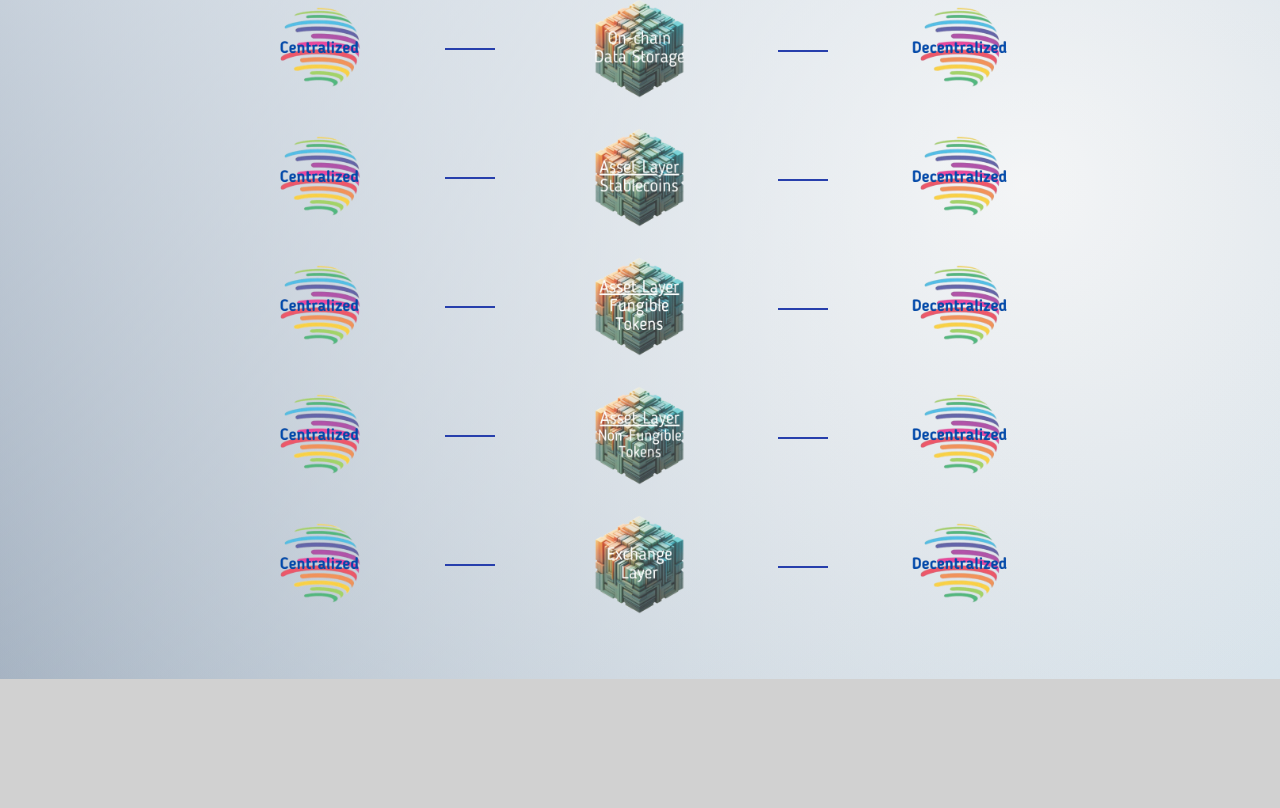
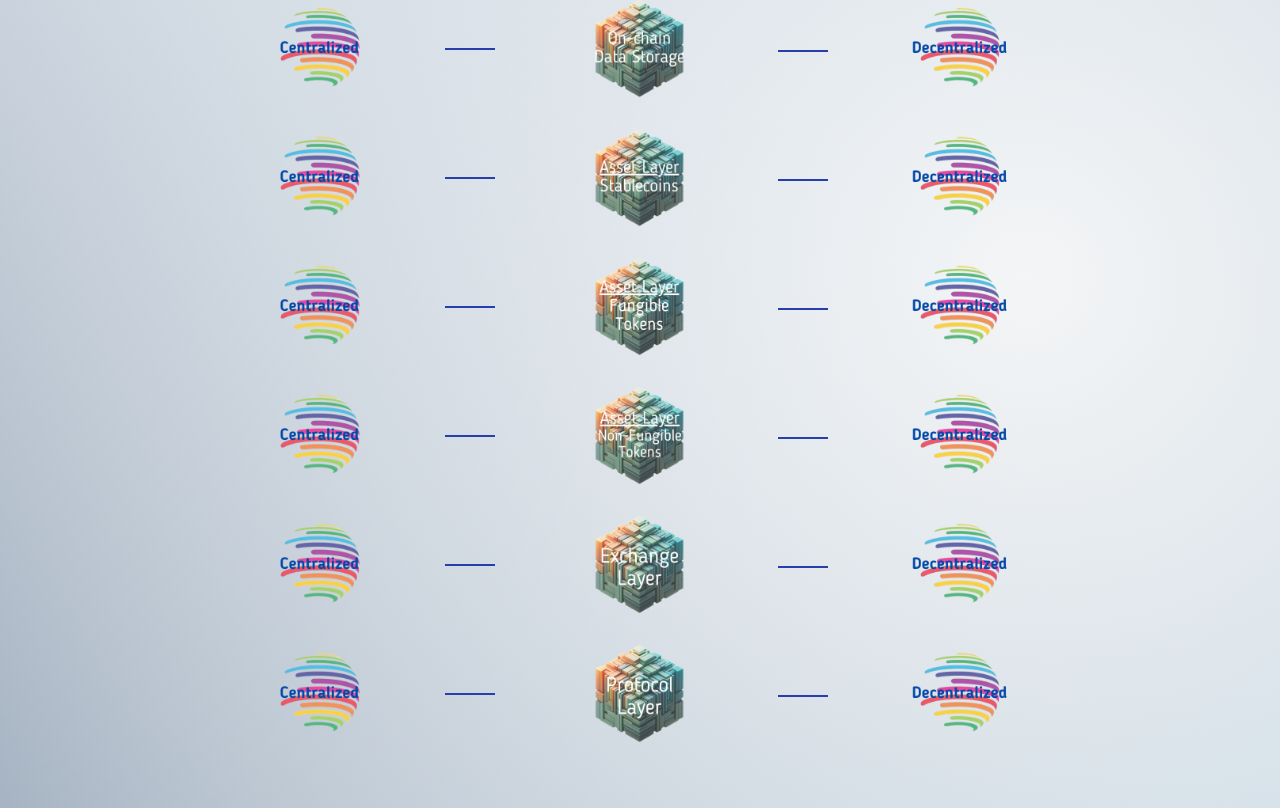
Before and after one commit to CryptoPolicyDAO/website, a React (Vite) app: page /#/matrix in a window 1280 px wide. Shown: the part 969-1777 px from the top of the page. Before the commit the page ends 1648 px from the top, so only its background shows below. Built offline with nearby package versions, Linux system fonts and the light colour scheme.

Commit message:
matrix content

```diff
--- a/src/pages/Matrix.jsx
+++ b/src/pages/Matrix.jsx
@@ -2942,10 +2942,222 @@ function Matrix() {
             </div>
           </div>
         </div>
+
         <div className="hover-text">
           <h2>
             <div className="text-left mb-5 pl-10">
               <div className="header">Exchange Layer</div>
+              <ul className="pl-12">
+                <li className="topic">
+                  <div>
+                    <h3>Government Concerns</h3>
+                    <ul className="list-disc pl-12 description">
+                      <li>
+                        Protecting Consumers from loss of use due to a
+                        geopolitical situation
+                      </li>
+                      <li>
+                        Amount of electricity required to maintain the
+                        blockchain and the amount per transaction
+                      </li>
+                    </ul>
+                  </div>
+                </li>
+              </ul>
+              <ul className="pl-12">
+                <li className="topic">
+                  <div>
+                    <h3>Consumer Risks</h3>
+                    <ul className="list-disc pl-12 description">
+                      <li>
+                        Potential geopolitical risks leading to electricity
+                        access disruptions
+                      </li>
+                    </ul>
+                  </div>
+                </li>
+              </ul>
+              <ul className="pl-12">
+                <li className="topic">
+                  <div>
+                    <h3>Cons to over-regulation</h3>
+                    <ul className="list-disc pl-12 description">
+                      <li>
+                        Potential geopolitical risks leading to electricity
+                        access disruptions
+                      </li>
+                    </ul>
+                  </div>
+                </li>
+              </ul>
+              <ul className="pl-12">
+                <li className="topic">
+                  <div>
+                    <h3>Cons to lack of regulation</h3>
+                    <ul className="list-disc pl-12 description">
+                      <li>
+                        Potential risks of concentration and control by certain
+                        countries
+                      </li>
+                    </ul>
+                  </div>
+                </li>
+              </ul>
+            </div>
+          </h2>
+        </div>
+        <div className="section-col" id="section1">
+          <div className="section">
+            <div className="section-in">
+              <div
+                className="image1" // Apply the className for background image styles
+                style={{
+                  width: "99px",
+                  height: "99px", // Set a specific height to ensure visibility
+                  margin: "0 auto",
+                  backgroundImage: "var(--image1)", // Set the background image using CSS variable
+                  backgroundSize: "contain",
+                  backgroundRepeat: "no-repeat", // Ensure the background image isn't repeated
+                }}
+              ></div>
+            </div>
+          </div>
+        </div>
+        <div className="hover-text">
+          <h2>
+            <div className="text-left mb-5 pl-10">
+              <div className="header">Protocol Layer</div>
+              <ul className="pl-12">
+                <li className="topic">
+                  <div>
+                    <h3>Government Concerns</h3>
+                    <ul className="list-disc pl-12 description">
+                      <li>
+                        Protecting consumers from loss of use due to a
+                        geopolitical situation
+                      </li>
+                      <li>
+                        Amount of electricity required to maintain the
+                        blockchain and the amount per transaction
+                      </li>
+                    </ul>
+                  </div>
+                </li>
+              </ul>
+              <ul className="pl-12">
+                <li className="topic">
+                  <div>
+                    <h3>Consumer Risks</h3>
+                    <ul className="list-disc pl-12 description">
+                      <li>
+                        Potential geopolitical risks leading to electricity
+                        access disruptions
+                      </li>
+                    </ul>
+                  </div>
+                </li>
+              </ul>
+              <ul className="pl-12">
+                <li className="topic">
+                  <div>
+                    <h3>Cons to over-regulation</h3>
+                    <ul className="list-disc pl-12 description">
+                      <li>
+                        Inability to use the blockchain to solve real-world
+                        problems
+                      </li>
+                      <li>Inhibiting technological growth</li>
+                      <li>Limiting economic growth</li>
+                    </ul>
+                  </div>
+                </li>
+              </ul>
+              <ul className="pl-12">
+                <li className="topic">
+                  <div>
+                    <h3>Cons to lack of regulation</h3>
+                    <ul className="list-disc pl-12 description">
+                      <li>
+                        Potential risks of concentration and control by certain
+                        countries
+                      </li>
+                    </ul>
+                  </div>
+                </li>
+              </ul>
+            </div>
+          </h2>
+        </div>
+        <div className="section-col">
+          <div className="section">
+            <div className="section-in">
+              <img
+                src="protocol.png"
+                alt="Logo"
+                style={{
+                  display: "block",
+                  width: "99px",
+                  height: "auto",
+                  margin: "0 auto",
+                }}
+              />
+            </div>
+          </div>
+          <div
+            className="line"
+            style={{
+              position: "absolute",
+              top: "50%",
+              left: "-3%",
+              transform: "translate(-50%, -50%)",
+              width: "50px",
+              height: "2px",
+              background: "var(--nav5)",
+            }}
+          ></div>
+          <div
+            className="line"
+            style={{
+              position: "absolute",
+              top: "50%",
+              right: "-1%",
+              transform: "translate(50%, 50%)",
+              width: "50px",
+              height: "2px",
+              background: "var(--nav5)",
+            }}
+          ></div>
+        </div>
+        <div className="hover-text">
+          <h2
+            className="text-3xl"
+            style={{ maxWidth: "400px", color: "var(--hover-subtext)" }}
+          >
+            This row applies to companies that operate as a project deployed on
+            the blockchain.
+          </h2>
+        </div>
+        <div className="section-col">
+          <div className="section">
+            <div className="section-in">
+              <div
+                className="image2" // Apply the className for background image styles
+                style={{
+                  width: "99px",
+                  height: "99px", // Set a specific height to ensure visibility
+                  margin: "0 auto",
+                  backgroundImage: "var(--image2)", // Set the background image using CSS variable
+                  backgroundSize: "contain",
+                  backgroundRepeat: "no-repeat", // Ensure the background image isn't repeated
+                }}
+              ></div>
+            </div>
+          </div>
+        </div>
+        <div className="hover-text">
+          <h2>
+            <div className="text-left mb-5 pl-10">
+              <div className="header">Protocol Layer</div>
               <ul className="pl-12">
                 <li className="topic">
                   <div>
```
Also changed, not shown: public/exchange.png, public/protocol.png (added).
